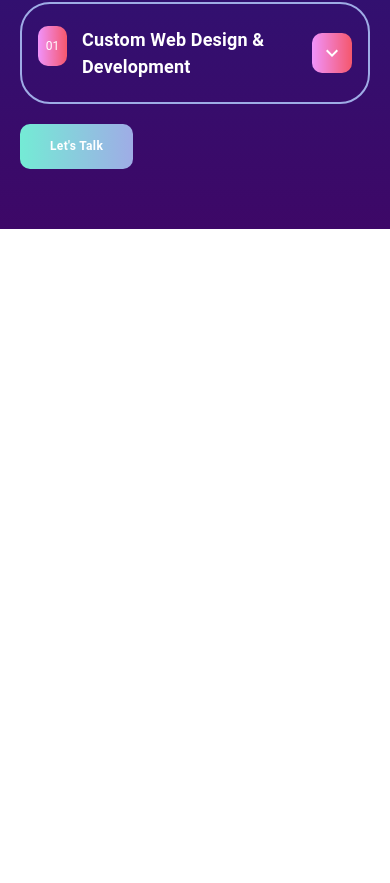
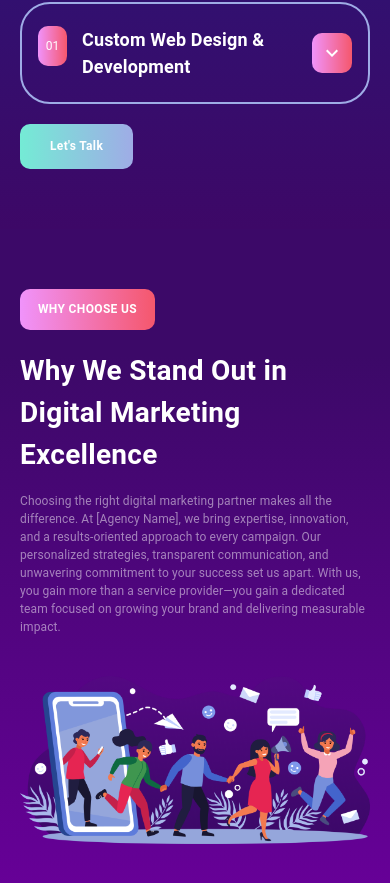
Before and after one commit to HashamGhaffar/pulse-tech-marketing, a Next.js app: page / in a window 390 px wide. Shown: the part 2237-3120 px from the top of the page. Before the commit the page ends 2466 px from the top, so only its background shows below. Built offline with nearby package versions, Linux system fonts and the light colour scheme.

Commit message:
responsive section WhyUs

```diff
--- a/src/_assets/pngs/index.ts
+++ b/src/_assets/pngs/index.ts
@@ -3,11 +3,13 @@
 // import test from "./contactUsCard.png";
 import brandGroth from "./brandGroth.png";
 import EmpowerYourBrand from "./empowerYourBrand.png";
+import DigitalMarketing from "./digitalMarketing.png";
 
 const pngs = {
   // test
   brandGroth,
   EmpowerYourBrand,
+  DigitalMarketing,
 };
 
 export default pngs;
--- a/src/_utils/themes.ts
+++ b/src/_utils/themes.ts
@@ -11,6 +11,8 @@ export const localColorTheme = {
   royalViolet: "#3D0867",
   mistBlue: "#9FACE6",
   mintGreen: "#74EBD5",
+  obsidianPurple: "#3C0968",
+  shadowAmethyst: "#680099",
 };
 
 export const localFontSize = {
--- a/src/app/home/_sections/OurService.tsx
+++ b/src/app/home/_sections/OurService.tsx
@@ -5,8 +5,6 @@ import { localColorTheme, localFontSize } from "@/_utils/themes";
 import { Typography } from "@mui/material";
 import CustomButton from "@/_components/Button";
 import CustomAccordion from "../_components/CustomAccordion";
-// import pngs from "@/_assets/pngs";
-// import Image from "next/image";
 
 const OurService: React.FC = () => {
   return (
--- /dev/null
+++ b/src/app/home/_sections/WhyUs.tsx
@@ -0,0 +1,113 @@
+"use client";
+import React from "react";
+import { Box, Grid } from "@mui/material";
+import { localColorTheme, localFontSize } from "@/_utils/themes";
+import { Typography } from "@mui/material";
+import CustomButton from "@/_components/Button";
+import Image from "next/image";
+import pngs from "@/_assets/pngs";
+
+const WhyUs: React.FC = () => {
+  return (
+    <>
+      <Box
+        sx={{
+          padding: {
+            xs: "60px 20px",
+            sm: "80px 40px",
+            md: "90px 60px",
+            lg: "120px 100px",
+            xl: "140px 120px",
+          },
+          background: `linear-gradient(180deg, ${localColorTheme.obsidianPurple} 18.67%, ${localColorTheme.shadowAmethyst} 100%)`,
+        }}
+      >
+        <Box sx={{ maxWidth: "1440px", margin: "auto" }}>
+          <Box
+            sx={{
+              display: "flex",
+              flexDirection: "column",
+              justifyContent: { xs: "flex-start", md: "normal" },
+              gap: { xs: "20px", md: "30px", lg: "50px" },
+            }}
+          >
+            <Box sx={{ width: "fit-content" }}>
+              <CustomButton
+                text="WHY CHOOSE US"
+                color1="#F093FB"
+                color2="#F5576C"
+                customStyles={{
+                  padding: {
+                    xs: "10px 18px",
+                    md: "10px 20px",
+                    lg: "10px 25px",
+                  },
+                }}
+              />
+            </Box>
+            <Grid
+              sx={{ justifyContent: "space-between" }}
+              container
+              spacing={2}
+            >
+              <Grid item xs={12} md={6}>
+                <Typography
+                  sx={{
+                    fontWeight: "700",
+                    fontSize: localFontSize.h3,
+                    lineHeight: { sm: localFontSize.h3 },
+                    color: localColorTheme.white,
+                    paddingRight: {
+                      md: "40px",
+                      lg: "70px",
+                    },
+                  }}
+                >
+                  Why We Stand Out in Digital Marketing Excellence
+                </Typography>
+              </Grid>
+              <Grid item xs={12} md={6}>
+                <Typography
+                  sx={{
+                    color: localColorTheme.whiteTransparent,
+                    fontSize: localFontSize.p4,
+                    textAlign: "left",
+                    maxWidth: { xs: "90vw", md: "normal" },
+                  }}
+                >
+                  Choosing the right digital marketing partner makes all the
+                  difference. At [Agency Name], we bring expertise, innovation,
+                  and a results-oriented approach to every campaign. Our
+                  personalized strategies, transparent communication, and
+                  unwavering commitment to your success set us apart. With us,
+                  you gain more than a service provider—you gain a dedicated
+                  team focused on growing your brand and delivering measurable
+                  impact.
+                </Typography>
+              </Grid>
+            </Grid>
+          </Box>
+          <Box
+            sx={{
+              paddingTop: { xs: "40px", md: "80px", lg: "120px" },
+              margin: "auto",
+              paddingX: { sm: "30px", md: "50px", xl: "80px" },
+            }}
+          >
+            <Image
+              style={{
+                width: "100%",
+                height: "100%",
+                objectFit: "contain",
+              }}
+              src={pngs.DigitalMarketing}
+              alt="digital marketing"
+            />
+          </Box>
+        </Box>
+      </Box>
+    </>
+  );
+};
+
+export default WhyUs;
--- a/src/app/home/page.tsx
+++ b/src/app/home/page.tsx
@@ -4,6 +4,7 @@ import { Box } from "@mui/material";
 import HeroHome from "./_sections/HeroHome";
 import EmpowerYourBrand from "./_sections/EmpowerYourBrand";
 import OurService from "./_sections/OurService";
+import WhyUs from "./_sections/WhyUs";
 
 export default function HomePage() {
   return (
@@ -13,6 +14,7 @@ export default function HomePage() {
         <HeroHome />
         <EmpowerYourBrand />
         <OurService />
+        <WhyUs />
       </Box>
     </>
   );
```
Also changed, not shown: src/_assets/pngs/digitalMarketing.png (added).
